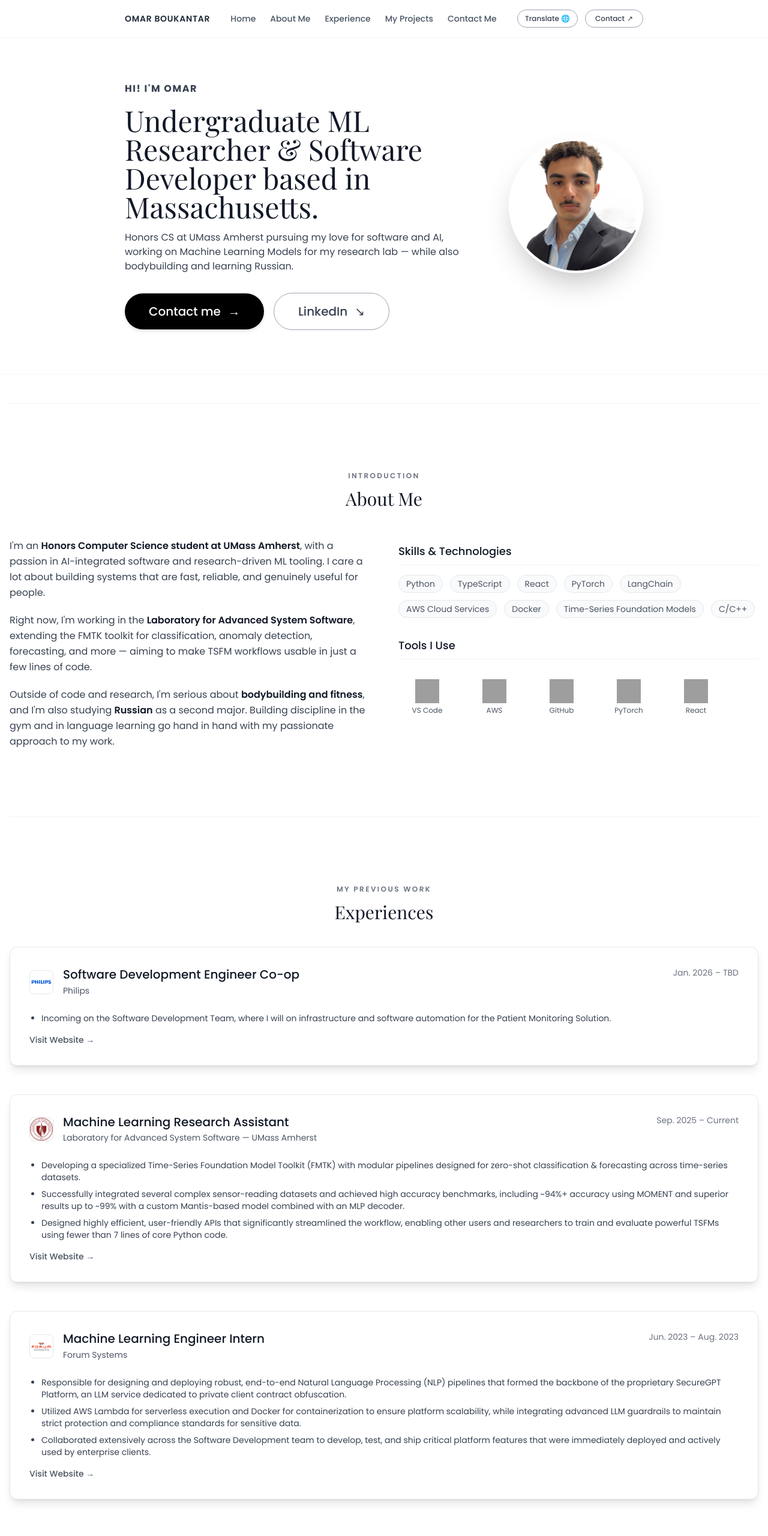
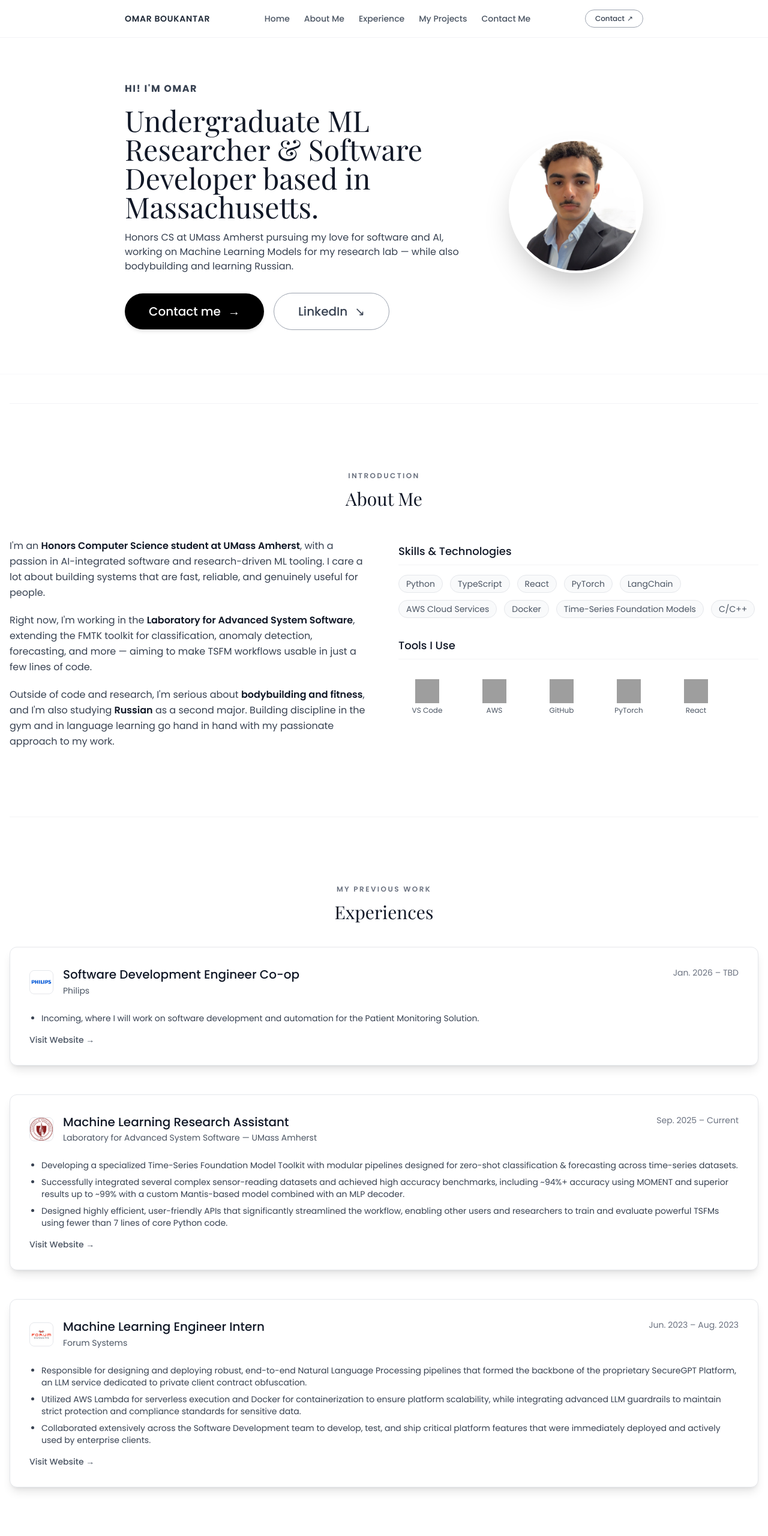
Before and after one commit to ob2301/Portfolio, a plain HTML site: page index.html in a window 1280 px wide. Shown: the top 2560 px of the page at 60% size. Drawn offline with nearby package versions, Linux system fonts and the light colour scheme; grey boxes are pictures that could not be loaded; a web font is replaced by a local one.

```diff
--- a/index.html
+++ b/index.html
@@ -94,12 +94,8 @@
             </div>
 
             <div class="flex items-center space-x-3">
-              <button
-                id="translate-button"
-                class="rounded-full border border-gray-400 px-3 py-1.5 text-xs font-medium text-gray-700 hover:border-black hover:text-black transition flex items-center gap-1"
-                onclick="toggleTranslateMenu()"
-              >
-                Translate 🌐
+
+
               </button>
 
               <a
@@ -288,7 +284,7 @@
             </div>
           </div>
           <ul class="mt-6 list-disc space-y-2 pl-5 text-sm text-gray-700">
-            <li>Incoming on the Software Development Team, where I will on infrastructure and software automation for the Patient Monitoring Solution.</li>
+            <li>Incoming, where I will work on software development and automation for the Patient Monitoring Solution.</li>
           </ul>
            <a href="https://www.usa.philips.com/healthcare/patient-monitoring" target="_blank" class="mt-4 text-sm font-medium text-gray-600 hover:text-black block">
              Visit Website →
@@ -313,7 +309,7 @@
             </div>
           </div>
           <ul class="mt-6 list-disc space-y-2 pl-5 text-sm text-gray-700">
-            <li>Developing a specialized Time-Series Foundation Model Toolkit (FMTK) with modular pipelines designed for zero-shot classification & forecasting across time-series datasets.</li>
+            <li>Developing a specialized Time-Series Foundation Model Toolkit with modular pipelines designed for zero-shot classification & forecasting across time-series datasets.</li>
             <li>Successfully integrated several complex sensor-reading datasets and achieved high accuracy benchmarks, including ~94%+ accuracy using MOMENT and superior results up to ~99% with a custom Mantis-based model combined with an MLP decoder.</li>
             <li>Designed highly efficient, user-friendly APIs that significantly streamlined the workflow, enabling other users and researchers to train and evaluate powerful TSFMs using fewer than 7 lines of core Python code.</li>
           </ul>
@@ -340,7 +336,7 @@
             </div>
           </div>
           <ul class="mt-6 list-disc space-y-2 pl-5 text-sm text-gray-700">
-            <li>Responsible for designing and deploying robust, end-to-end Natural Language Processing (NLP) pipelines that formed the backbone of the proprietary SecureGPT Platform, an LLM service dedicated to private client contract obfuscation.</li>
+            <li>Responsible for designing and deploying robust, end-to-end Natural Language Processing pipelines that formed the backbone of the proprietary SecureGPT Platform, an LLM service dedicated to private client contract obfuscation.</li>
             <li>Utilized AWS Lambda for serverless execution and Docker for containerization to ensure platform scalability, while integrating advanced LLM guardrails to maintain strict protection and compliance standards for sensitive data.</li>
             <li>Collaborated extensively across the Software Development team to develop, test, and ship critical platform features that were immediately deployed and actively used by enterprise clients.</li>
           </ul>
@@ -374,7 +370,7 @@
 
         <article class="border border-gray-200 p-6 rounded-xl shadow-sm hover:shadow-md transition flex flex-col justify-between h-full">
           <div>
-            <h3 class="text-xl font-medium text-gray-900 mb-1">Evil Hangman (C)</h3>
+            <h3 class="text-xl font-medium text-gray-900 mb-1">Evil Hangman Game</h3>
             <p class="text-xs text-gray-500 mb-3">C · AVL Trees · Data Structures</p>
             <p class="text-sm text-gray-700">A C implementation of the Evil Hangman word game designed to keep the player guessing as long as possible. Uses an AVL tree to manage candidate word families.</p>
           </div>
```
